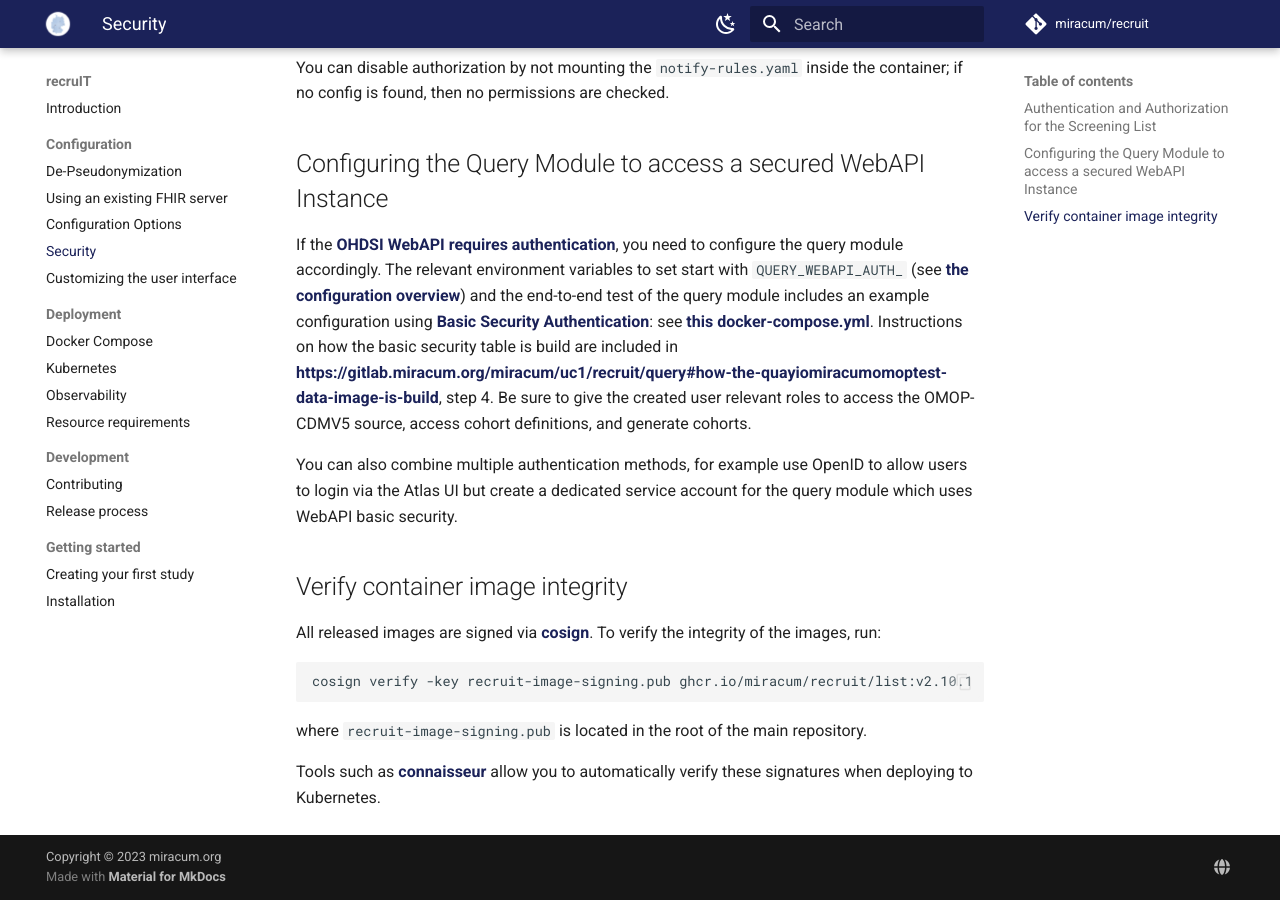
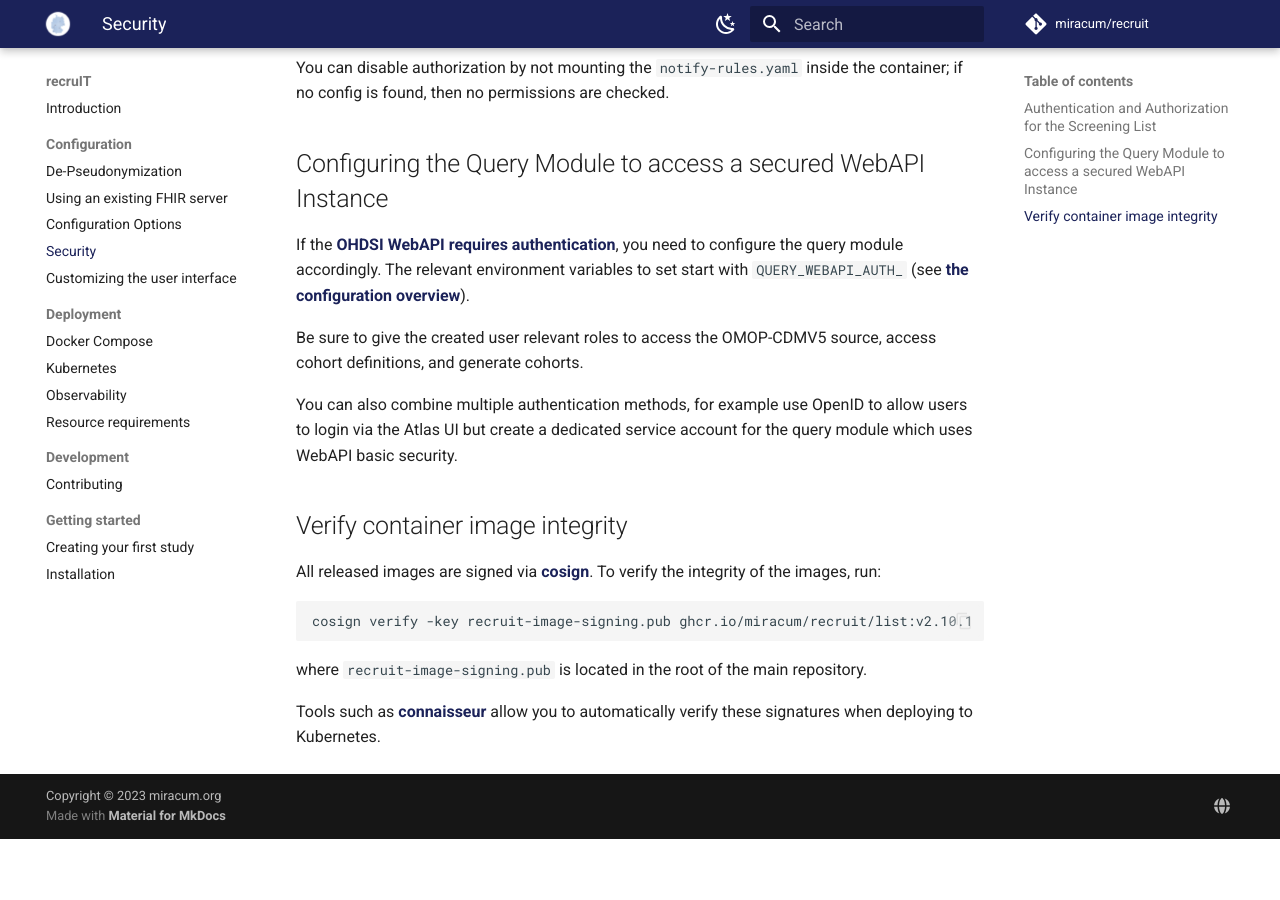
Before and after one commit to miracum/recruit, an MkDocs documentation site: the page built from docs/configuration/security.md, in a window 1280 px wide and 900 px high, scrolled down 1550 px. Built offline with MkDocs 1.6.1 and Material for MkDocs 9.7.7, drawn with Linux system fonts in a browser that asks for light colours; comment, search, counter and statistics services are not loaded; after the commit the page ends 2389 px from its top, so only the background shows below that.

Commit message:
docs: removed links to MIRACUM GitLab

```diff
--- a/docs/configuration/security.md
+++ b/docs/configuration/security.md
@@ -58,11 +58,9 @@
 
 If the [OHDSI WebAPI requires authentication](https://github.com/OHDSI/WebAPI/wiki/Security-Configuration),
 you need to configure the query module accordingly. The relevant environment variables to set start with
-`QUERY_WEBAPI_AUTH_` (see [the configuration overview](options.md)) and the end-to-end
-test of the query module includes an example configuration using [Basic Security Authentication](https://github.com/OHDSI/WebAPI/wiki/Basic-Security-Configuration):
-see [this docker-compose.yml](https://gitlab.miracum.org/miracum/uc1/recruit/query/-/blob/master/tests/e2e/docker-compose.yml).
-Instructions on how the basic security table is build are included in <https://gitlab.miracum.org/miracum/uc1/recruit/query#how-the-quayiomiracumomoptest-data-image-is-build>,
-step 4. Be sure to give the created user relevant roles to access the OMOP-CDMV5 source, access cohort definitions,
+`QUERY_WEBAPI_AUTH_` (see [the configuration overview](options.md)).
+
+Be sure to give the created user relevant roles to access the OMOP-CDMV5 source, access cohort definitions,
 and generate cohorts.
 
 You can also combine multiple authentication methods, for example use OpenID to allow users to login via the
```
Also changed, not shown: docs/configuration/options.md (+1 -1 lines), docs/deployment/observability.md (+1 -1 lines), docs/development/release-process.md (deleted, +0 -26 lines), 5 other files.
